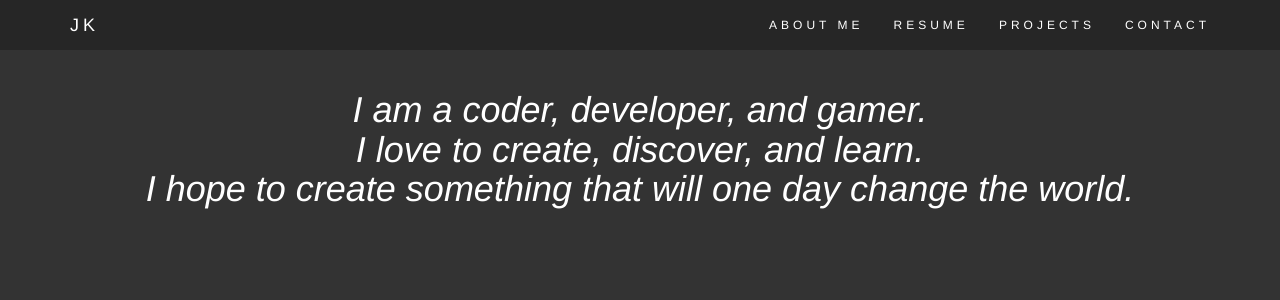
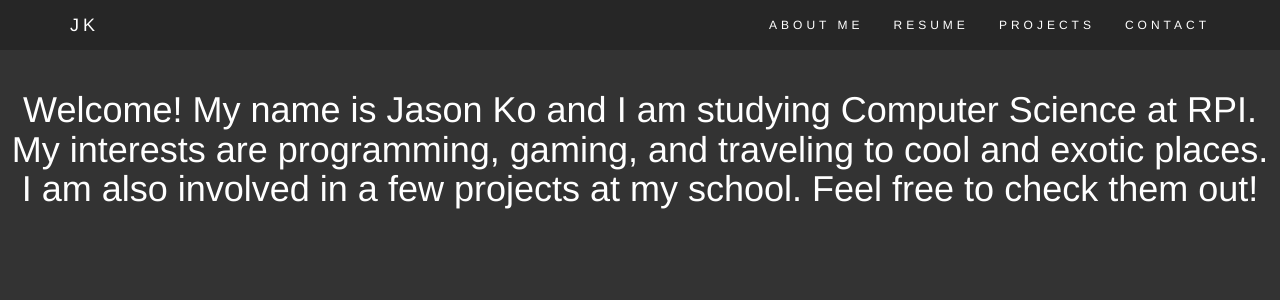
Before and after one commit to jko0531/personal-website, a Jekyll site: the page built from _pages/about.html, in a window 1280 px wide. Shown: the top 300 px of the page. Built offline with Jekyll 4.4.1, drawn with Linux system fonts in a browser that asks for light colours.

Commit message:
changed stuff

```diff
--- a/_pages/about.html
+++ b/_pages/about.html
@@ -4,6 +4,7 @@
 permalink: /about/
 ---
 
-<h1 class="slideanim"><em>I am a coder, developer, and gamer.<br>
-I love to create, discover, and learn. <br>
-I hope to create something that will one day change the world.</em></h1>
+<h1 class="slideanim">Welcome! My name is Jason Ko and I am studying Computer Science at RPI.<br>
+My interests are programming, gaming, and traveling to cool and exotic places. <br>
+I am also involved in a few projects at my school. Feel free to check them out!<br>
+</h1>
```
